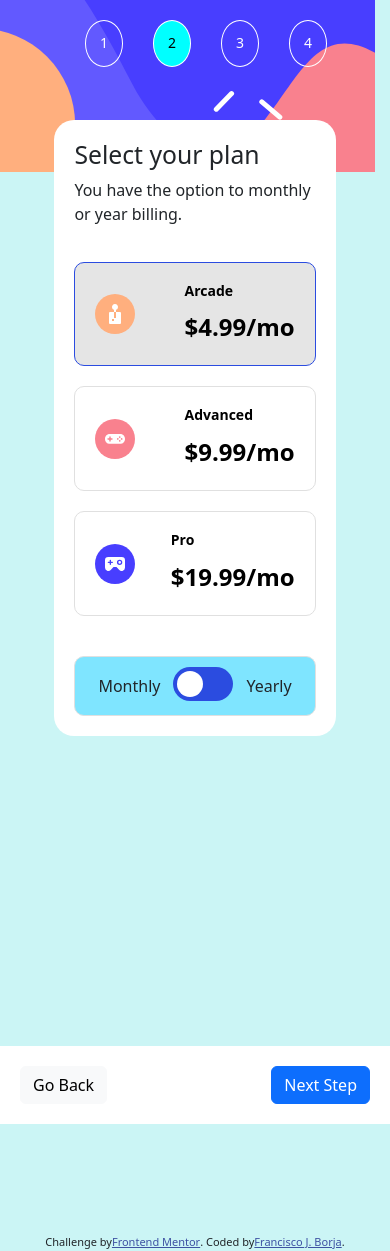
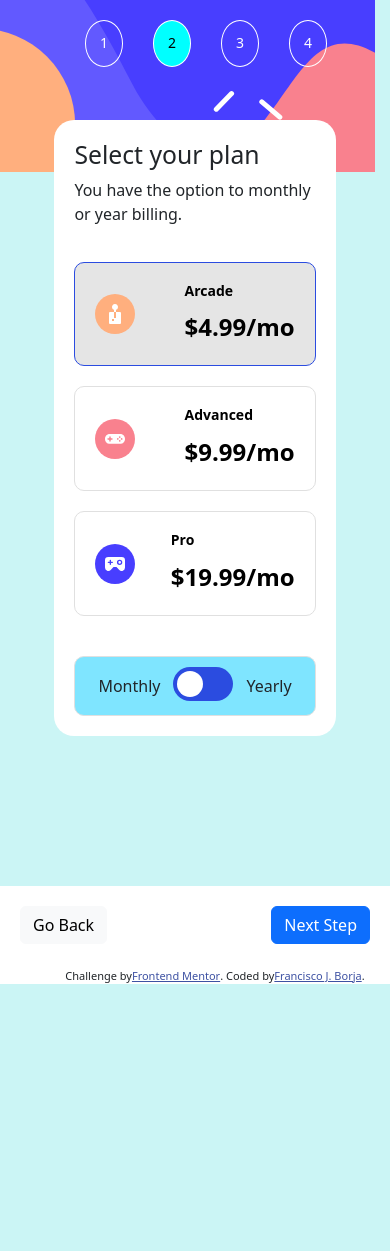
Before and after one commit to franclobo/multi-step-form, a React (Create React App) app: page /2 in a window 390 px wide. After the commit the page ends 984 px from the top, so only its background shows below. Built offline with nearby package versions, Linux system fonts and the light colour scheme.

Commit message:
Add footer

```diff
--- a/src/App.js
+++ b/src/App.js
@@ -20,21 +20,6 @@ function App() {
           <Route path="/4" element={<StepFour />} />
           <Route path="/5" element={<StepFive />} />
         </Routes>
-        <div class="attribution">
-          Challenge by{" "}
-          <a
-            href="https://www.frontendmentor.io?ref=challenge"
-            target="_blank"
-            rel="noreferrer"
-          >
-            Frontend Mentor
-          </a>
-          . Coded by{" "}
-          <a href="https://www.linkedin.com/in/francisco-borja-lobato/">
-            Francisco J. Borja
-          </a>
-          .
-        </div>
       </Router>
     </div>
   );
--- a/src/App.scss
+++ b/src/App.scss
@@ -19,10 +19,6 @@ body {
   bottom: 0;
   a {
     color: hsl(228, 45%, 44%);
-  }
-  @media (max-width: 768px) {
-    position: relative;
-    top: 390px;
   }
 }
 
@@ -266,8 +262,13 @@ input:checked + .slider:before {
 
 .nav__btn {
   display: flex;
+  flex-direction: column;
   justify-content: space-between;
   margin-top: 50px;
+  .nav__buttons {
+    display: flex;
+    justify-content: space-between;
+  }
 }
 
 .add-ons {
@@ -380,14 +381,24 @@ input:checked + .slider:before {
   }
   .nav__btn {
     display: flex;
-    justify-content: space-between;
-    align-items: center;
+    flex-direction: column;
+    align-content: center;
     gap: 20px;
     background-color: #fff;
     position: relative;
-    top: 260px;
+    top: 100px;
     width: 100vw;
     padding: 20px;
+    .nav__buttons {
+      display: flex;
+      justify-content: space-between;
+      align-items: space-around;
+    }
+    .footer {
+      display: flex;
+      justify-content: center;
+      align-items: center;
+    }
   }
   .add-ons {
     .add-ons__list {
@@ -469,12 +480,13 @@ input:checked + .slider:before {
 
   .form_footer{
     display: flex;
+    flex-direction: column;
     justify-content: flex-end;
     align-items: center;
     gap: 20px;
     background-color: #fff;
     position: relative;
-    top: 260px;
+    top: 100px;
     width: 100vw;
     .next_step {
       justify-self: flex-end;
@@ -491,9 +503,26 @@ input:checked + .slider:before {
     position: absolute;
     top: 100px;
     width: 90vw;
-    .check__subtitle {
-      width: 100%;
+    .content {
+      .check__subtitle {
+        width: 100%;
+        text-align: center;
+      }
+    }
+  }
+
+  .footer {
+    text-align: center;
+    width: 100vw;
+    display: flex;
+    justify-content: center;
+    align-items: center;
+    .attribution {
+      font-size: 11px;
       text-align: center;
+      a {
+        color: hsl(228, 45%, 44%);
+      }
     }
   }
 }
--- /dev/null
+++ b/src/components/footer.jsx
@@ -0,0 +1,25 @@
+import React from 'react'
+
+function Footer() {
+  return (
+    <footer className="footer">
+      <div class="attribution">
+        Challenge by{" "}
+        <a
+          href="https://www.frontendmentor.io?ref=challenge"
+          target="_blank"
+          rel="noreferrer"
+        >
+          Frontend Mentor
+        </a>
+        . Coded by{" "}
+        <a href="https://www.linkedin.com/in/francisco-borja-lobato/">
+          Francisco J. Borja
+        </a>
+        .
+      </div>
+    </footer>
+  );
+}
+
+export default Footer
--- a/src/components/step_five.jsx
+++ b/src/components/step_five.jsx
@@ -1,6 +1,7 @@
 import React from 'react';
 import CheckMark from '../assets/images/icon-checkmark.svg';
 import ThankYou from '../assets/images/icon-thank-you.svg';
+import Footer from './footer';
 
 function StepFive() {
 
@@ -9,6 +10,7 @@ function StepFive() {
   //}, 10000);
 
   return (
+    <>
       <section className="tks">
         <div className="content">
           <div className="header">
@@ -17,13 +19,15 @@ function StepFive() {
           </div>
           <h2 className="check__title">Thank you!</h2>
           <p className="check__subtitle">
-          Thanks for confirming your subscription! We hope you have
-          fun using our platform. If you ever need support, please feel
-          free to contact us at support@emgaming.com.
+            Thanks for confirming your subscription! We hope you have fun using
+            our platform. If you ever need support, please feel free to contact
+            us at support@emgaming.com.
           </p>
         </div>
+        <Footer />
       </section>
-  )
+    </>
+  );
 }
 
 export default StepFive;
--- a/src/components/step_four.jsx
+++ b/src/components/step_four.jsx
@@ -2,6 +2,7 @@ import React from 'react';
 import { useNavigate } from 'react-router-dom';
 import { Link } from 'react-router-dom';
 import { Button } from 'react-bootstrap';
+import Footer from './footer';
 
 function StepFour() {
   const selection = JSON.parse(localStorage.getItem('selection'));
@@ -24,6 +25,7 @@ function StepFour() {
   };
 
   return (
+    <>
       <section className="form">
         <div className="content">
           <div className="header">
@@ -74,14 +76,22 @@ function StepFour() {
           </div>
         </div>
         <div className="nav__btn">
+          <div className="nav__buttons">
             <Button variant="light" className="btn btn--prev" onClick={goBack}>
               Go Back
             </Button>
-        <Button variant="primary" className="btn btn--next" onClick={confirmBtn}>
+            <Button
+              variant="primary"
+              className="btn btn--next"
+              onClick={confirmBtn}
+            >
               Confirm
             </Button>
           </div>
+          <Footer />
+        </div>
       </section>
+    </>
   );
 }
 
--- a/src/components/step_one.jsx
+++ b/src/components/step_one.jsx
@@ -1,6 +1,7 @@
 import React from 'react';
 import { Form, Button } from 'react-bootstrap';
 import { useNavigate } from 'react-router-dom';
+import Footer from './footer';
 
 function StepOne() {
 
@@ -12,6 +13,7 @@ function StepOne() {
   };
 
   return (
+    <>
       <section className="form">
         <div className="content">
           <div className="header">
@@ -36,16 +38,27 @@ function StepOne() {
 
             <Form.Group controlId="formBasicPhone">
               <Form.Label>Phone Number</Form.Label>
-            <Form.Control type="text" placeholder="e.g. +123 456 7890" required />
+              <Form.Control
+                type="text"
+                placeholder="e.g. +123 456 7890"
+                required
+              />
             </Form.Group>
           </Form>
         </div>
         <div className="form_footer">
-        <Button variant="primary" type="submit" className="next_step" onClick={handleSubmit}>
+          <Button
+            variant="primary"
+            type="submit"
+            className="next_step"
+            onClick={handleSubmit}
+          >
             Next Step
           </Button>
+          <Footer />
         </div>
       </section>
+    </>
   );
 }
 
--- a/src/components/step_three.jsx
+++ b/src/components/step_three.jsx
@@ -1,6 +1,7 @@
 import React, { useState } from 'react';
 import { useNavigate } from 'react-router-dom';
 import { Button } from 'react-bootstrap';
+import Footer from './footer';
 
 function StepThree() {
 
@@ -56,6 +57,7 @@ function StepThree() {
 
 
   return (
+    <>
       <section className="form">
         <div className="content">
           <div className="header">
@@ -68,7 +70,12 @@ function StepThree() {
             <ul className="add-ons__list">
               <li className="add-ons__item">
                 <div className="check">
-                <input type="checkbox" id="check1" onChange={handleAddOns} value="Online service" />
+                  <input
+                    type="checkbox"
+                    id="check1"
+                    onChange={handleAddOns}
+                    value="Online service"
+                  />
                   <label htmlFor="check1">
                     <h2>Online service</h2>
                     <p>Access to multiple games</p>
@@ -78,7 +85,12 @@ function StepThree() {
               </li>
               <li className="add-ons__item">
                 <div className="check">
-                <input type="checkbox" id="check2" onChange={handleAddOns} value="Larger storage" />
+                  <input
+                    type="checkbox"
+                    id="check2"
+                    onChange={handleAddOns}
+                    value="Larger storage"
+                  />
                   <label htmlFor="check2">
                     <h2>Larger storage</h2>
                     <p>Extra 1TB of cloud save</p>
@@ -88,7 +100,12 @@ function StepThree() {
               </li>
               <li className="add-ons__item">
                 <div className="check">
-                <input type="checkbox" id="check3" onChange={handleAddOns} value="Customizable Profile" />
+                  <input
+                    type="checkbox"
+                    id="check3"
+                    onChange={handleAddOns}
+                    value="Customizable Profile"
+                  />
                   <label htmlFor="check3">
                     <h2>Customizable Profile</h2>
                     <p>Custom theme on your profile</p>
@@ -100,14 +117,22 @@ function StepThree() {
           </div>
         </div>
         <div className="nav__btn">
+          <div className="nav__buttons">
             <Button variant="light" className="btn btn--prev" onClick={goBack}>
               Go Back
             </Button>
-        <Button variant="primary" className="btn btn--next" onClick={goToNextStep}>
+            <Button
+              variant="primary"
+              className="btn btn--next"
+              onClick={goToNextStep}
+            >
               Next Step
             </Button>
           </div>
+          <Footer />
+        </div>
       </section>
+    </>
   );
 }
 
--- a/src/components/step_two.jsx
+++ b/src/components/step_two.jsx
@@ -4,6 +4,7 @@ import { Button } from 'react-bootstrap';
 import Arcade from '../assets/images/icon-arcade.svg';
 import Advanced from '../assets/images/icon-advanced.svg';
 import Pro from '../assets/images/icon-pro.svg';
+import Footer from './footer';
 
 function StepTwo() {
 
@@ -60,6 +61,7 @@ function StepTwo() {
   };
 
   return (
+    <>
       <section className="form">
         <div className="content">
           <div className="header">
@@ -103,7 +105,9 @@ function StepTwo() {
                 </div>
               </li>
               <li
-              className={`plan__item ${selectedPlan === "Pro" ? "selected" : ""}`}
+                className={`plan__item ${
+                  selectedPlan === "Pro" ? "selected" : ""
+                }`}
                 onClick={() => handlePlanSelect("Pro")}
               >
                 <img src={Pro} alt="Pro" className="plan__icon" />
@@ -146,14 +150,26 @@ function StepTwo() {
           </div>
         </div>
         <div className="nav__btn">
-        <Button variant="light" className="btn btn--prev" onClick={goToPreviousStep}>
+          <div className="nav__buttons">
+            <Button
+              variant="light"
+              className="btn btn--prev"
+              onClick={goToPreviousStep}
+            >
               Go Back
             </Button>
-        <Button variant="primary" className="btn btn--next" onClick={goToNextStep}>
+            <Button
+              variant="primary"
+              className="btn btn--next"
+              onClick={goToNextStep}
+            >
               Next Step
             </Button>
           </div>
+          <Footer />
+        </div>
       </section>
+    </>
   );
 }
 
```
Lines whose indentation alone changed are shown as unchanged.
